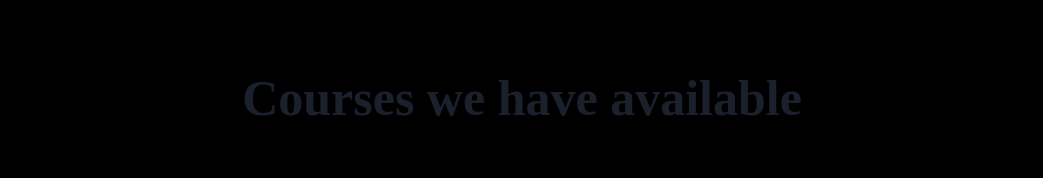
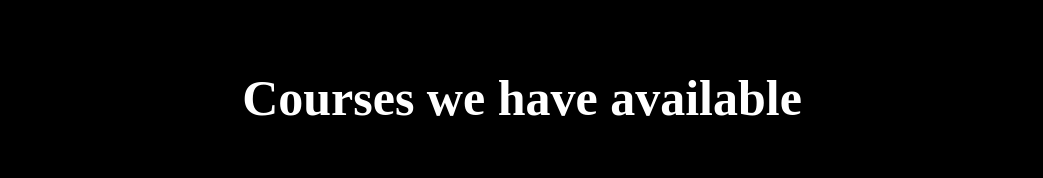
Before and after one commit to Akmalbekov070/genius2, a Next.js app: page / in a window 1280 px wide. Shown: the part 2393-2571 px from the top of the page, without its empty margins (118-1161 px from the left). Built offline with nearby package versions, Linux system fonts and the light colour scheme.

Commit message:
commit allCourse text color changed

```diff
--- a/src/components/AllCourse/AllCourse.jsx
+++ b/src/components/AllCourse/AllCourse.jsx
@@ -12,7 +12,7 @@ export default function AllCourse() {
 	return (
 		<Box w={'full'} bg={'black'} pt={'70px'}>
 			<Box w={'full'} display={'flex'} flexDirection={'column'} justifyContent={'center'} alignItems={'center'}>
-				<Heading fontFamily={'serif'} fontSize={{ xl: '50px', base: '30px' }}>
+				<Heading fontFamily={'serif'} color={'white'} fontSize={{ xl: '50px', base: '30px' }}>
 					Courses we have available
 				</Heading>
 				{/* one page */}
```
